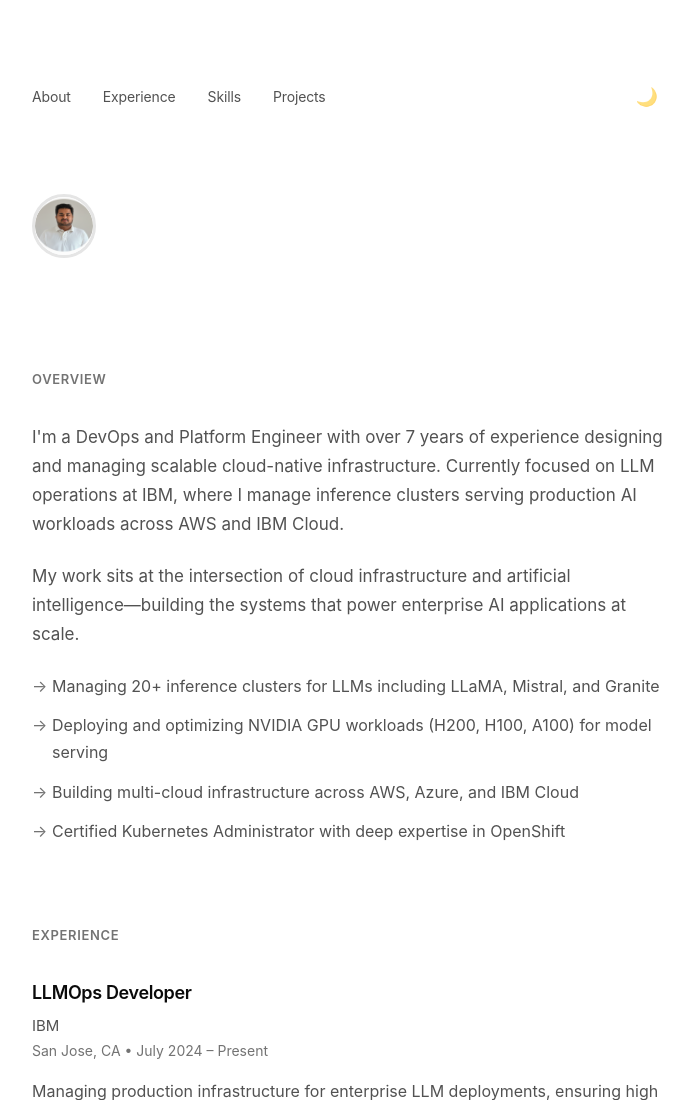
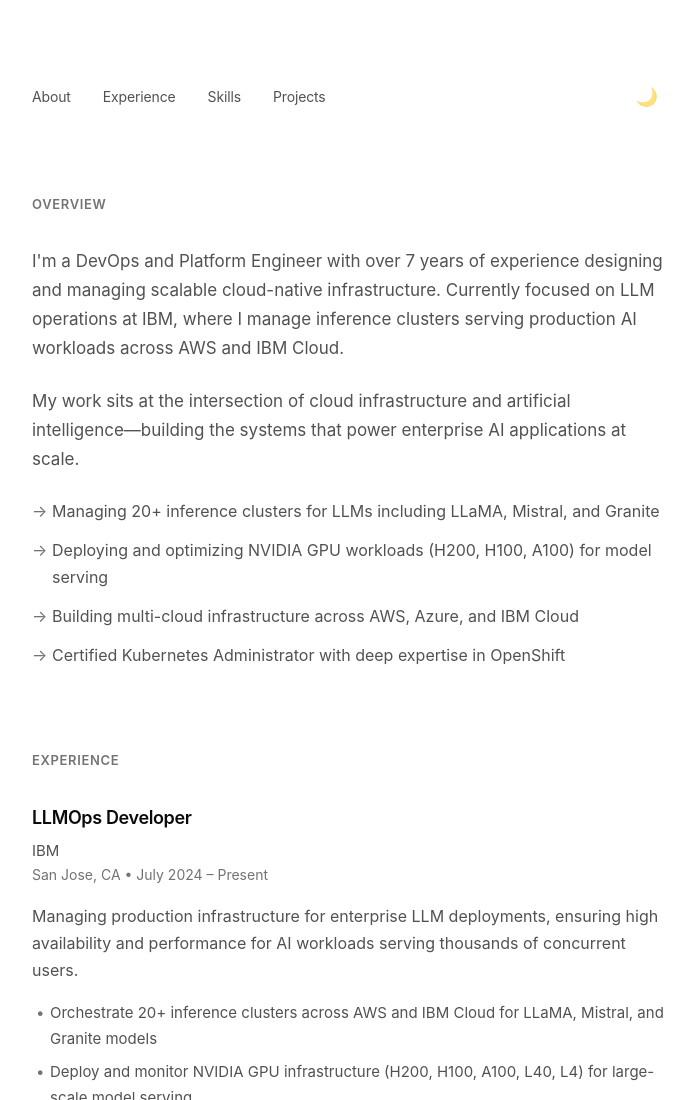
Before and after one commit to shankarpentyala07/shankarpentyala07.github.io, a plain HTML site: page index.html in a window 1280 px wide. Shown: the top 1100 px of the page, without its empty margins (292-985 px from the left). Drawn offline with Linux system fonts and the light colour scheme.

Commit message:
remove profile pic

```diff
--- a/index.html
+++ b/index.html
@@ -342,7 +342,6 @@
         </nav>
 
         <header>
-            <img class="profile-image" src="./profile.png" alt="Shankar Pentyala">
         <section id="about">
             <h2>Overview</h2>
             <p class="intro-text">
```
